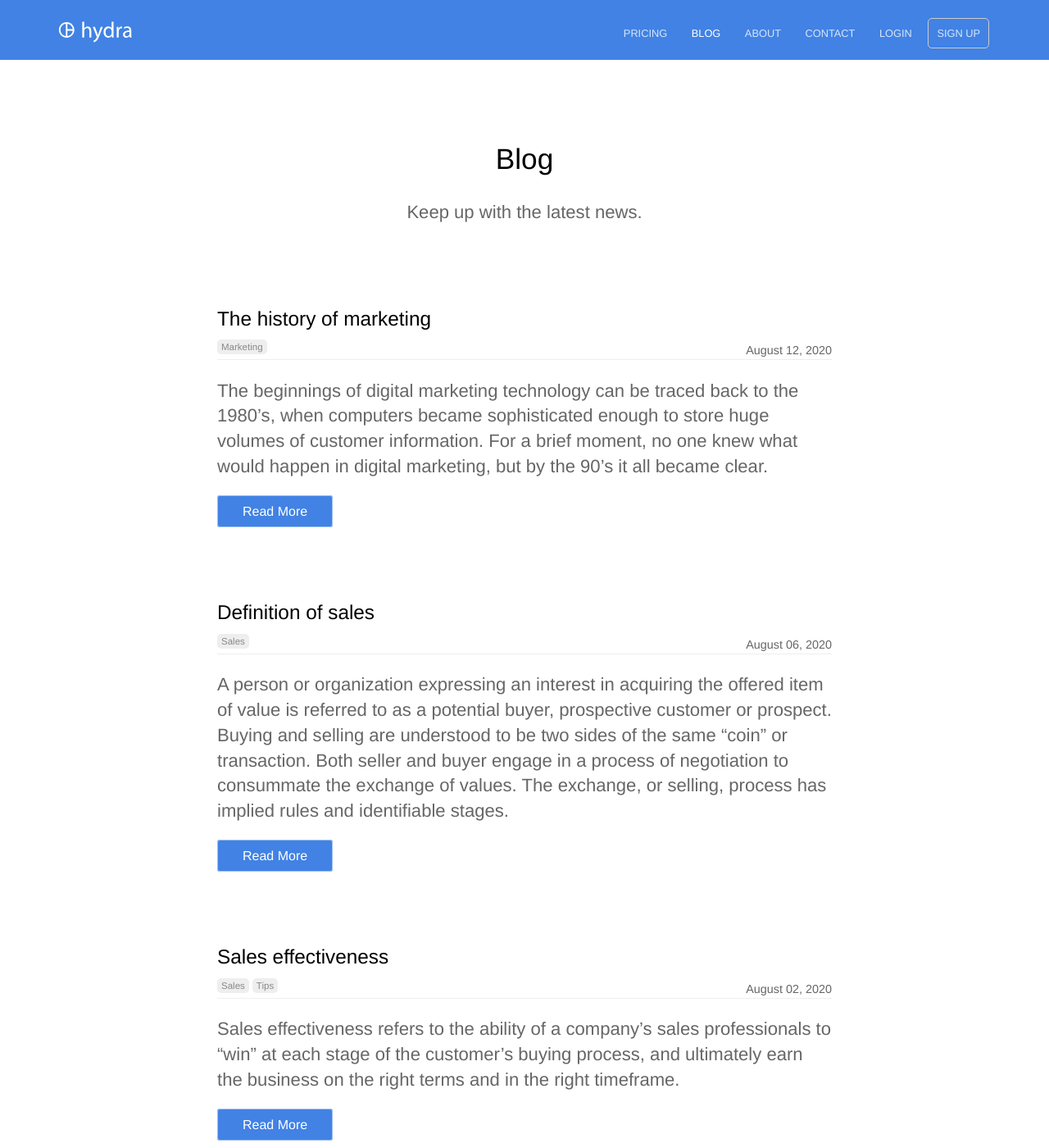
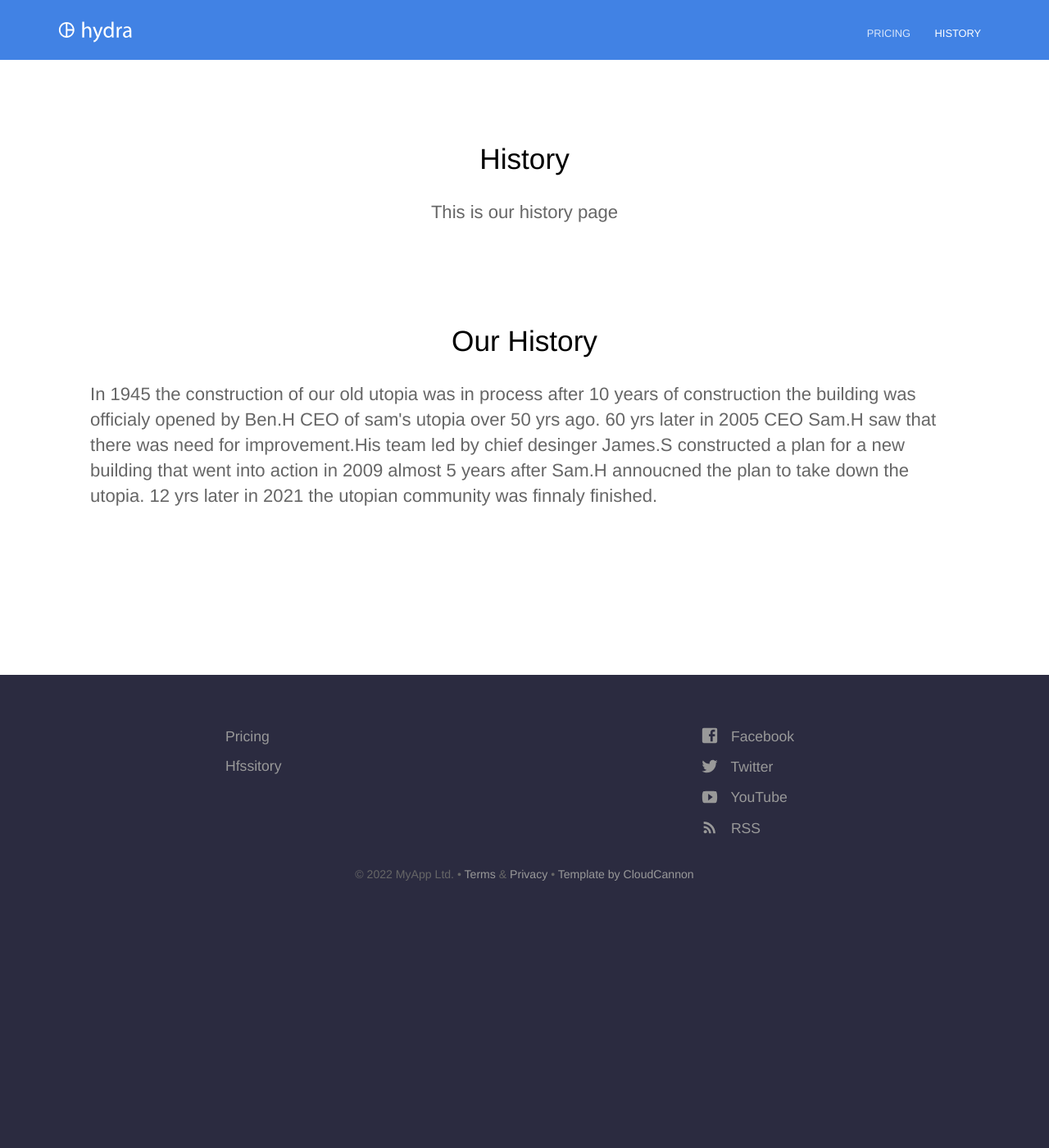
Before and after one commit to tagopia/tagopia.github.io, a Jekyll site: the page built from blog/index.html, in a window 1280 px wide and 1400 px high. Shown: the whole window at 82% size. Built offline with Jekyll 4.4.1, drawn with Linux system fonts in a browser that asks for light colours; the list of posts is cut into pages by our own code; some of the changed text lies outside the part shown.

Commit message:
final update

```diff
--- a/blog/index.html
+++ b/blog/index.html
@@ -1,16 +1,45 @@
 ---
-title: Blog
-description: Keep up with the latest news.
+title: History
+description: This is our history page
 ---
 
-<div class="text-container">
+<div class="content">
+
+
+	<section>
+		<div class="container flex">
+			<div class="text editable">
+				<h2>Our History</h2>
+				<p>In 1945 the construction of our old utopia was in process after 10 years of construction the building was officialy opened by Ben.H CEO of sam's utopia over 50 yrs ago. 60 yrs later in 2005 CEO Sam.H saw that there was need for improvement.His team led by chief desinger James.S constructed a plan for a new building that went into action in 2009 almost 5 years after Sam.H annoucned the plan to take down the utopia. 12 yrs later in 2021 the utopian community was finnaly finished.</p>
+				<p> </p>
+			</div>
+
+		</div>
+	</section>
+
+	<!--section>
+		<div class="container flex">
+			<div class="text editable">
+				<h2>this is empty</h2>
+				<p>this is text</p>
+			</div>
+			<div class="image">
+				<img src="{{ site.baseurl }}" alt="Screenshot" class="screenshot editable" />
+			</div>
+		</div>
+	</section-->
+
+</div>
+
+
+<!--div class="text-container">
 	<p class="editor-link"><a href="cloudcannon:collections/_posts" class="btn"><strong>&#9998;</strong> Add Post</a></p>
 	<ul class="blog-posts">
 		{% include list-posts.html posts=paginator.posts %}
 	</ul>
 
 	{% if paginator.total_pages > 1 %}
-		<!-- Pagination links -->
+
 		<div class="pagination">
 			{% if paginator.previous_page %}
 				<a href="{% include relative-src.html src=paginator.previous_page_path %}" class="previous btn">&larr; Newer posts</a>
@@ -23,4 +52,4 @@ description: Keep up with the latest news.
 			{% endif %}
 		</div>
 	{% endif %}
-</div>
+</div-->
```
Also changed, not shown: _data/footer.yml (+1 -18 lines), _data/navigation.yml (+1 -17 lines), 1 other file.
